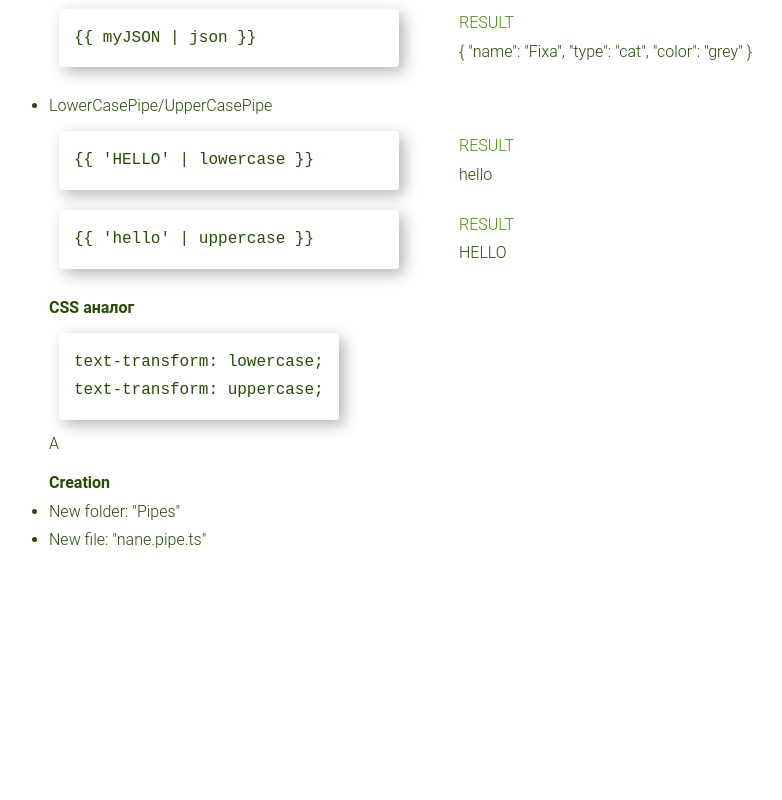
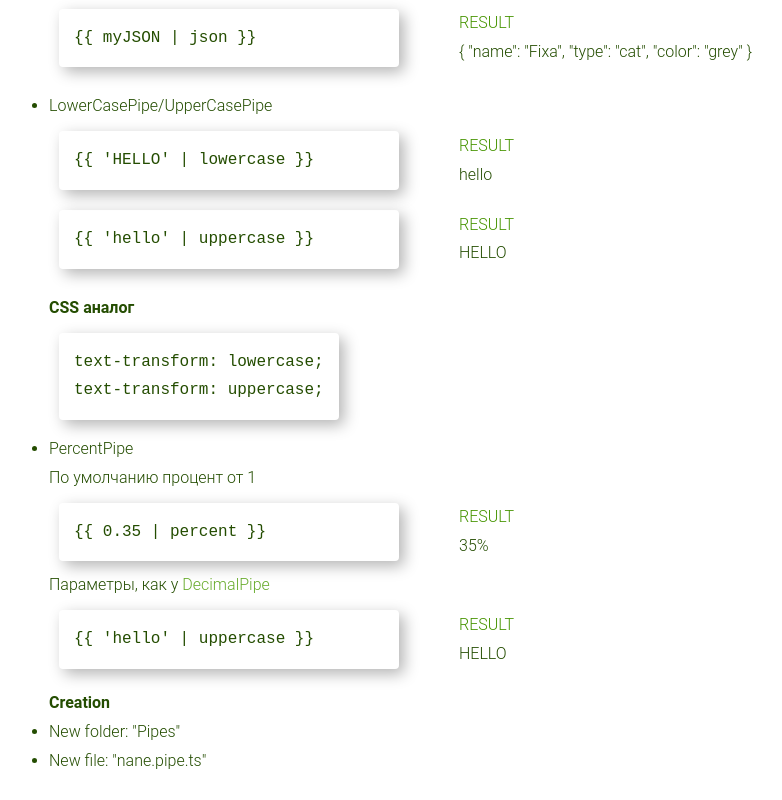
Before and after one commit to MaryAnzh/Preparing-for-the-interview, an Angular app: page /angular-pipes in a window 1280 px wide. Shown: the part 1274-2074 px from the top of the page, without its empty margins (26-808 px from the left). Before the commit the page ends 1854 px from the top, so only its background shows below. Built offline with nearby package versions, Linux system fonts and the light colour scheme.

Commit message:
feat: add angular anchor info

```diff
--- a/src/app/app-routing.module.ts
+++ b/src/app/app-routing.module.ts
@@ -5,6 +5,7 @@ import { MainComponent } from './core/pages/main/main.component';
 import { CssScrollComponent } from './core/pages/css-pages/css-scroll/css-scroll.component';
 import { JsTimersComponent } from './core/pages/js-pages/js-timers/js-timers.component';
 import { PipesComponent } from './core/pages/angular/pipes/pipes.component';
+import { AngularAnchorComponent } from './core/pages/angular/angular-anchor/angular-anchor.component';
 
 const routes: Routes = [
   {
@@ -27,6 +28,10 @@ const routes: Routes = [
   {
     path: 'angular-pipes',
     component: PipesComponent,
+  },
+  {
+    path: 'angular-anchor',
+    component: AngularAnchorComponent
   }
 ];
 
--- a/src/app/app.module.ts
+++ b/src/app/app.module.ts
@@ -8,6 +8,7 @@ import { HeaderComponent } from './core/components/header/header.component';
 import { CssScrollComponent } from './core/pages/css-pages/css-scroll/css-scroll.component';
 import { JsTimersComponent } from './core/pages/js-pages/js-timers/js-timers.component';
 import { PipesComponent } from './core/pages/angular/pipes/pipes.component';
+import { AngularAnchorComponent } from './core/pages/angular/angular-anchor/angular-anchor.component';
 
 @NgModule({
   declarations: [
@@ -16,7 +17,8 @@ import { PipesComponent } from './core/pages/angular/pipes/pipes.component';
     HeaderComponent,
     CssScrollComponent,
     JsTimersComponent,
-    PipesComponent
+    PipesComponent,
+    AngularAnchorComponent
   ],
   imports: [
     BrowserModule,
--- a/src/app/core/data/themes.ts
+++ b/src/app/core/data/themes.ts
@@ -277,6 +277,7 @@ export const themeLists: Itheme[] = [
     name: 'Angular',
     isSubThemeShow: false,
     subTheme: [
+      //pipes
       {
         name: 'Pipes',
         description: [
@@ -288,6 +289,18 @@ export const themeLists: Itheme[] = [
         ],
         progress: true,
       },
+      //anchor
+      {
+        name: 'anchor',
+        description: [
+          {
+            name: 'anchor',
+            progress: true,
+            url: 'angular-anchor',
+          }
+        ],
+        progress: true,
+      }
     ]
   },
 
--- /dev/null
+++ b/src/app/core/pages/angular/angular-anchor/angular-anchor.component.html
@@ -0,0 +1,26 @@
+<h3>Anchor in angular</h3>
+
+<div class="code">
+  <p>Component.ts</p>
+  <pre><code>
+{{"import { ViewportScroller } from '@angular/common';
+...
+  constructor(
+    private _viewportScroller: ViewportScroller) { }
+
+  scrollFn(anchor: string): void {
+    this._viewportScroller.scrollToAnchor(anchor);
+  }"}}
+  </code></pre>
+</div>
+<p>HTML</p>
+<div class="code">
+  <pre><code>{{codes[0]}}</code></pre>
+</div>
+
+<p>CSS</p>
+<div class="code">
+  <pre><code>{{"html {
+  scroll-behavior: smooth;
+}"}}</code></pre>
+</div>
--- /dev/null
+++ b/src/app/core/pages/angular/angular-anchor/angular-anchor.component.scss
@@ -0,0 +1,6 @@
+:host {
+  p {
+    font-weight: bold;
+    margin-top: 20px;
+  }
+}
--- /dev/null
+++ b/src/app/core/pages/angular/angular-anchor/angular-anchor.component.ts
@@ -0,0 +1,20 @@
+import { Component, OnInit } from '@angular/core';
+
+@Component({
+  selector: 'app-angular-anchor',
+  templateUrl: './angular-anchor.component.html',
+  styleUrls: ['./angular-anchor.component.scss']
+})
+export class AngularAnchorComponent implements OnInit {
+  public codes: string[] = [
+  `<p id="anchor">Anchor</p>
+<...>
+<a (click)="scrollFn('anchor')">To anchor</a>`,
+  ];
+
+  constructor() { }
+
+  ngOnInit(): void {
+  }
+
+}
--- a/src/app/core/pages/angular/pipes/pipes.component.html
+++ b/src/app/core/pages/angular/pipes/pipes.component.html
@@ -92,7 +92,7 @@
 
     <!-- DecimalPipe -->
     <li class="pipes__built-In-pipes__list">
-      <p>DecimalPipe</p>
+      <p id="decimalPipe">DecimalPipe</p>
       <a href="https://angular.io/api/common/DecimalPipe#digitsinfo">angular.io/api/common/DecimalPipe#digitsinfo</a>
       <p>Форматирование числа</p>
 
@@ -180,7 +180,36 @@
       <div class="code">
         <pre><code>{{"text-transform: lowercase;
 text-transform: uppercase;"}}</code></pre>
-      </div>А
+      </div>
+    </li>
+
+    <!-- PercentPipe -->
+    <li class="pipes__built-In-pipes__list">
+      <p>PercentPipe</p>
+      <p>По умолчанию процент от 1</p>
+
+      <div class="pipes__built-In-pipes__list__sample">
+        <div class="code">
+          <pre><code>{{codes[9]}}</code></pre>
+        </div>
+
+        <div class="pipes__built-In-pipes__list__sample__result">
+          <p>Result</p>
+          {{ 0.35 | percent }}
+        </div>
+      </div>
+      <p>Параметры, как у <a (click)="scrollFn('decimalPipe')">DecimalPipe</a></p>
+      <div class="pipes__built-In-pipes__list__sample">
+        <div class="code">
+          <pre><code>{{codes[8]}}</code></pre>
+        </div>
+
+        <div class="pipes__built-In-pipes__list__sample__result">
+          <p>Result</p>
+          {{ 'hello' | uppercase }}
+        </div>
+      </div>
+
     </li>
   </ul>
 
--- a/src/app/core/pages/angular/pipes/pipes.component.scss
+++ b/src/app/core/pages/angular/pipes/pipes.component.scss
@@ -5,6 +5,7 @@
 
   .pipes {
     margin-left: 20px;
+    transition: .3s;
 
     a {
       cursor: pointer;
--- a/src/app/core/pages/angular/pipes/pipes.component.ts
+++ b/src/app/core/pages/angular/pipes/pipes.component.ts
@@ -1,5 +1,6 @@
-import { JsonPipe } from '@angular/common';
+import { JsonPipe, ViewportScroller } from '@angular/common';
 import { Component, OnInit, TemplateRef } from '@angular/core';
+
 
 type BuiltInPipes = {
   name: string,
@@ -25,7 +26,8 @@ export class PipesComponent {
     `{{1.6451114 | number: '3.0-3'}}`,
     `{{ myJSON | json }}`,
     `{{ 'HELLO' | lowercase }}`,
-    `{{ 'hello' | uppercase }}`
+    `{{ 'hello' | uppercase }}`,
+    `{{ 0.35 | percent }}`,
   ];
 
   public myJSON = JSON.parse(`{
@@ -34,7 +36,11 @@ export class PipesComponent {
   "color": "grey"
   }`);
 
-  constructor() { }
+  constructor(
+    private _viewportScroller: ViewportScroller) { }
 
+  scrollFn(anchor: string): void {
+    this._viewportScroller.scrollToAnchor(anchor);
+  }
 
 }
--- a/src/styles.scss
+++ b/src/styles.scss
@@ -8,6 +8,7 @@
 html {
   overflow-x: hidden;
   margin-right: calc(-1 * (100vw - 100%));
+  scroll-behavior: smooth;
 }
 
 body {
@@ -60,6 +61,7 @@ button {
 pre {
   box-sizing: border-box;
   padding: 15px;
+  color: $mainColorFont;
 }
 
 ul::first-letter {
```
Also changed, not shown: src/app/core/data/recent-topics.ts (+8 -3 lines), 1 other file (tests, documents, lock files or other folders).
